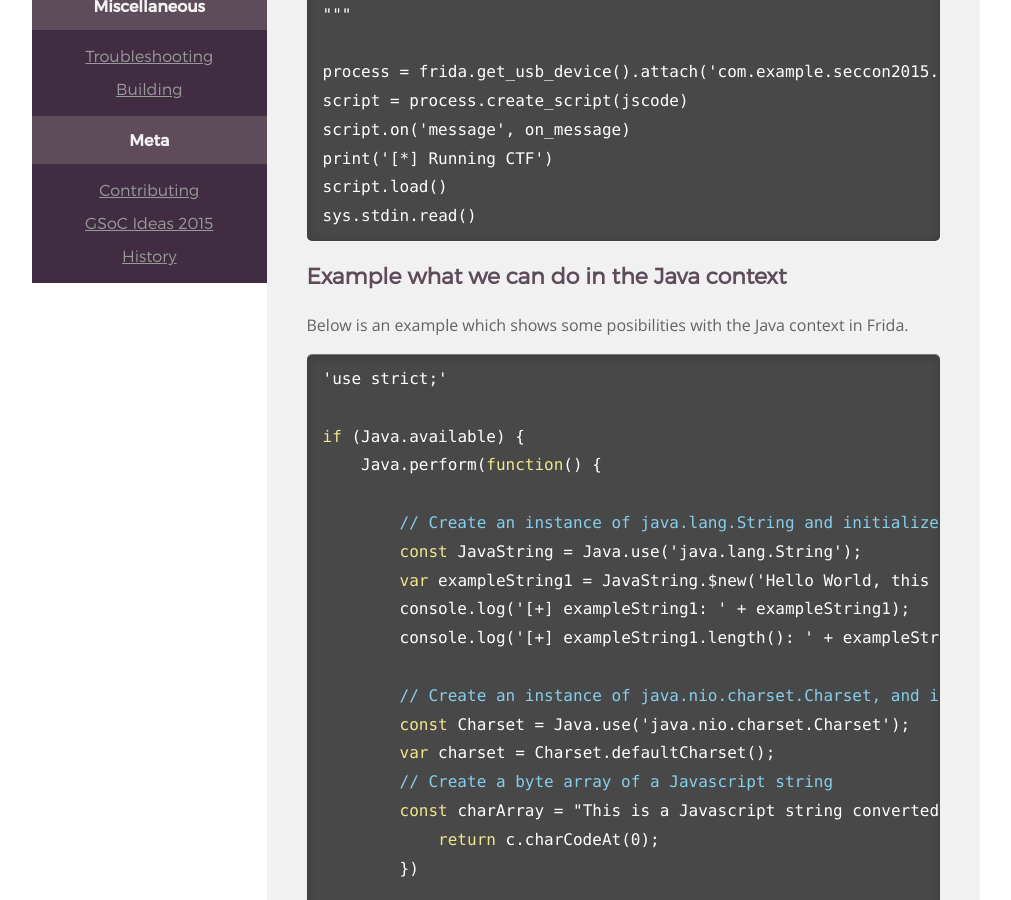
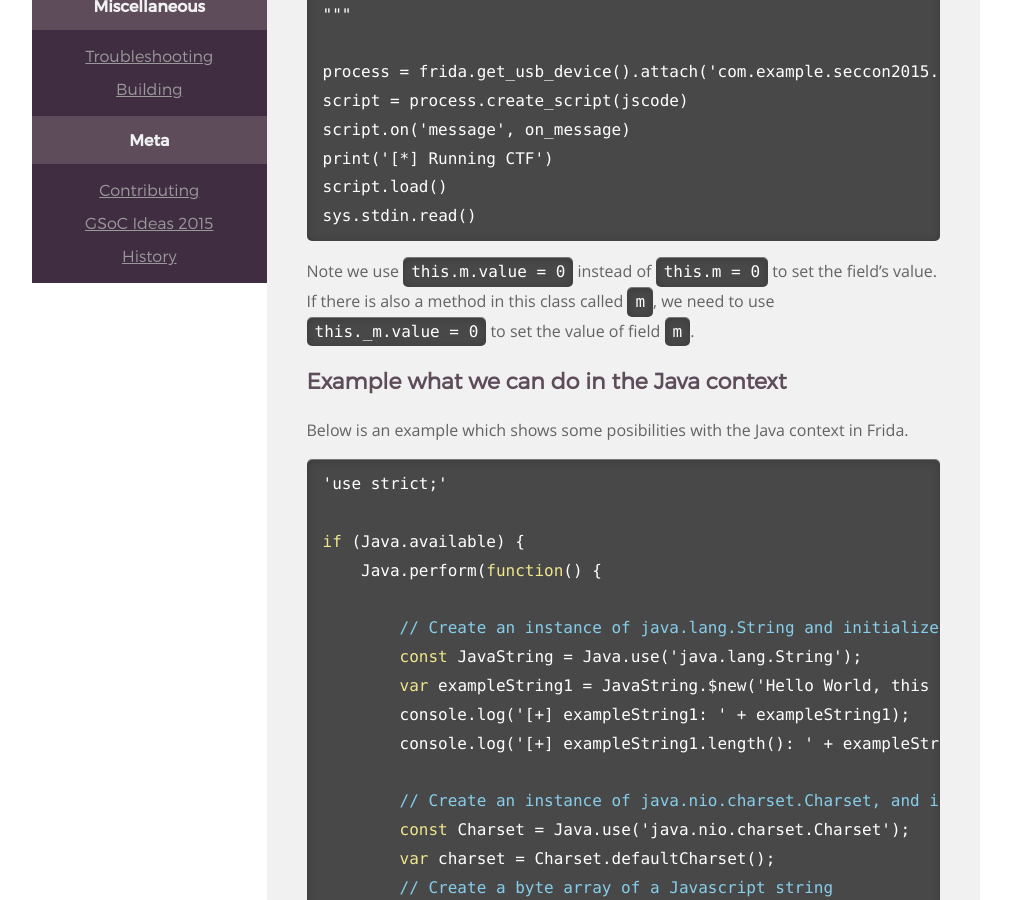
Before and after one commit to frida/frida-website, a Jekyll site: the page built from _docs/examples/android.md, in a window 1280 px wide and 900 px high, scrolled down 1336 px. Shown: the whole window, without its empty margins (129-1140 px from the left). Built offline with Jekyll 4.4.1, drawn with Linux system fonts in a browser that asks for light colours.

Commit message:
Clarify how to set a field's value (#106)

```diff
--- a/_docs/examples/android.md
+++ b/_docs/examples/android.md
@@ -52,6 +52,8 @@ print('[*] Running CTF')
 script.load()
 sys.stdin.read()
 {% endhighlight %}
+
+Note we use `this.m.value = 0` instead of `this.m = 0` to set the field's value. If there is also a method in this class called `m`, we need to use `this._m.value = 0` to set the value of field `m`.
 
 
 ## Example what we can do in the Java context
```
